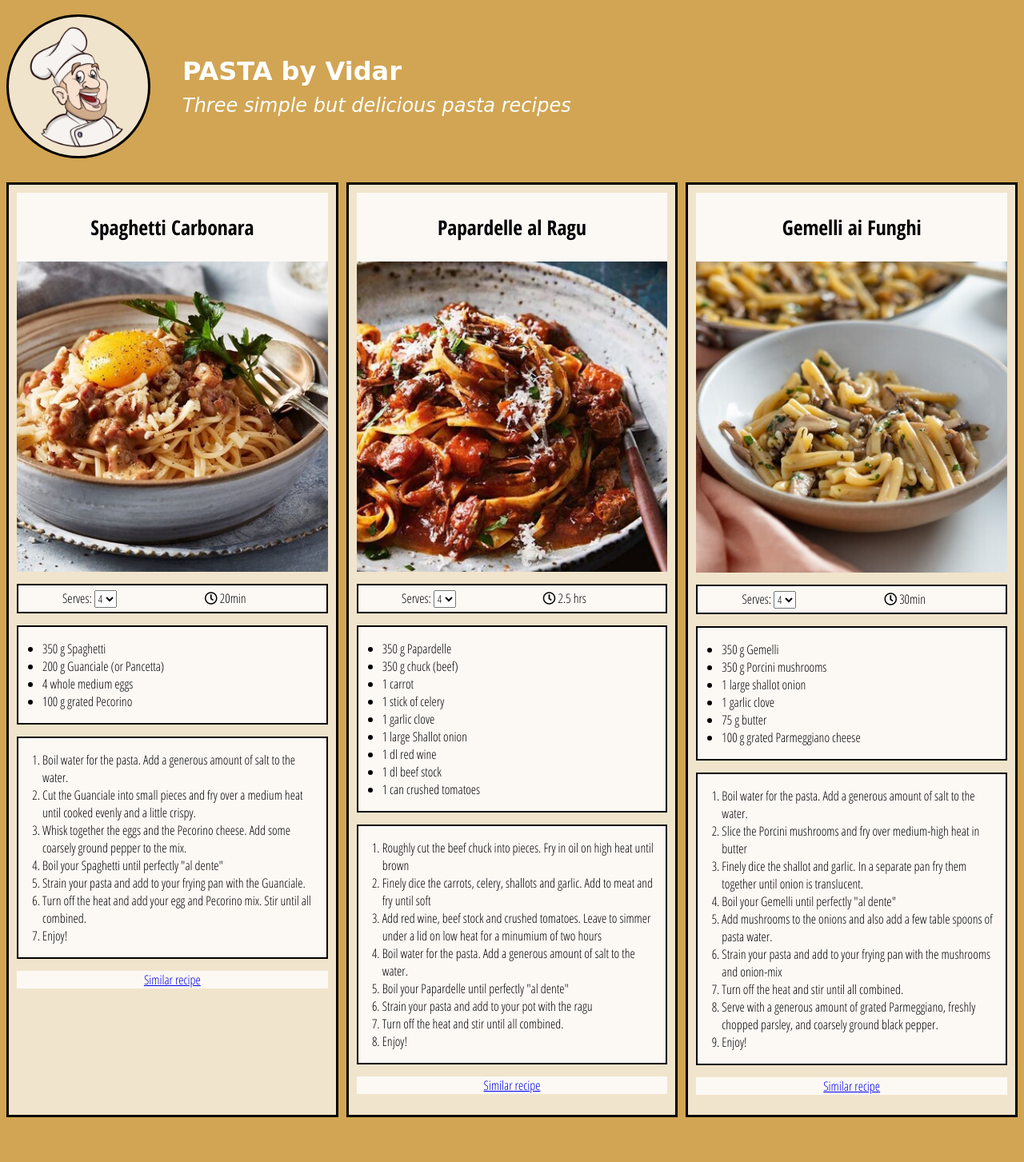
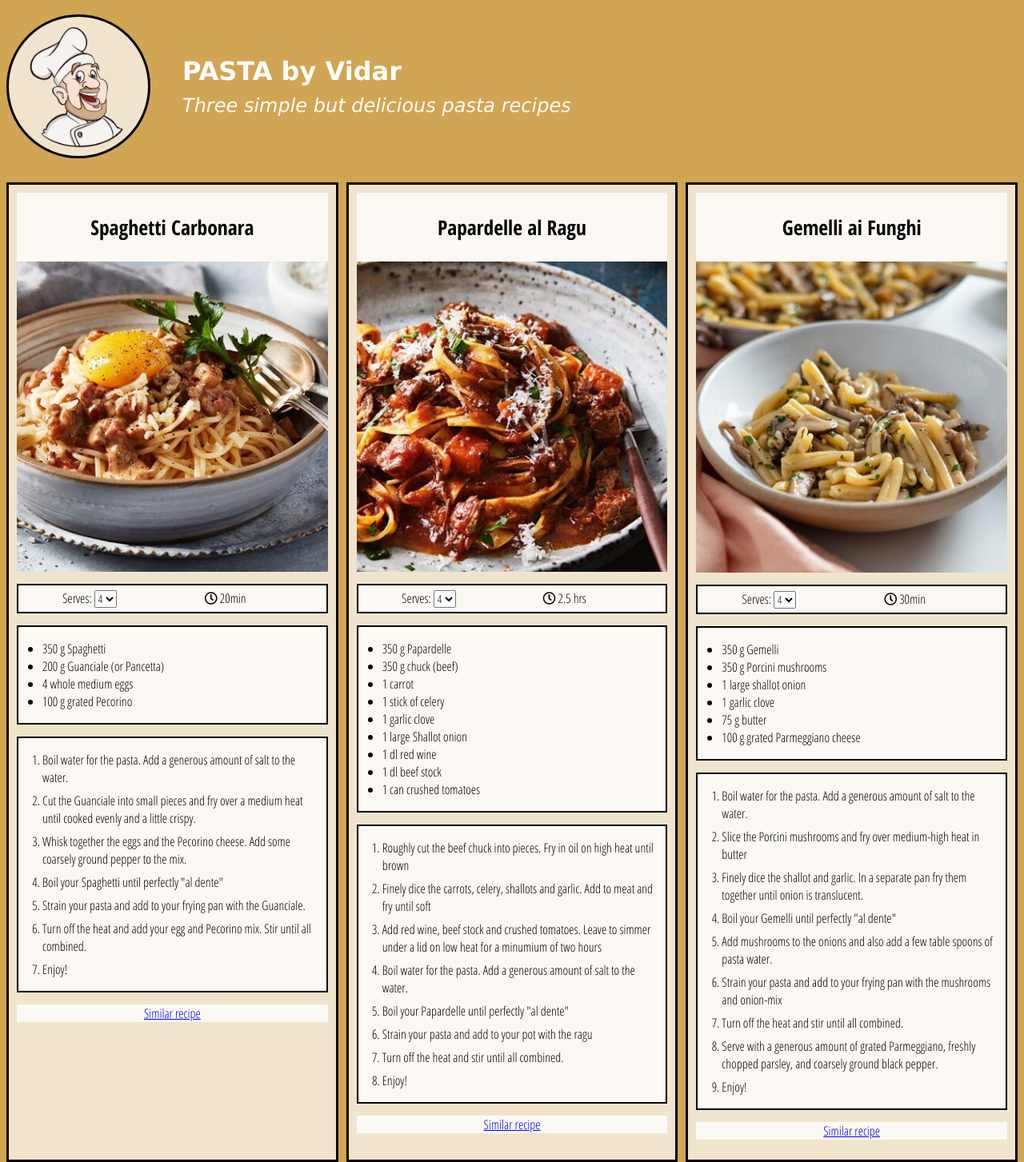
Before and after one commit to VidarRehn/pasta_by-vidar, a plain HTML site: page index.html in a window 1280 px wide. Shown: the whole page at 80% size. Before the commit the page ends 1405 px from the top, so only its background shows below. Drawn offline with Linux system fonts and the light colour scheme.

Commit message:
minor CSS changes

```diff
--- a/style.css
+++ b/style.css
@@ -43,11 +43,11 @@ header div:last-child {
 h1, h2 {
     margin: 5px 20px;
     color: rgb(255, 255, 255);
-    font-family:cursive
+    font-family:'Lucida Sans', 'Lucida Sans Regular', 'Lucida Grande', 'Lucida Sans Unicode', Geneva, Verdana, sans-serif
 }
 
 h1 {
-    font-weight: bold;
+    font-weight: bolder;
 }
 
 h2 {
@@ -150,6 +150,10 @@ main {
     padding-left: 30px;
 }
 
+ol li {
+    margin-bottom: 7px;
+}
+
 .similar {
     text-align: center;
     border: none;
```
